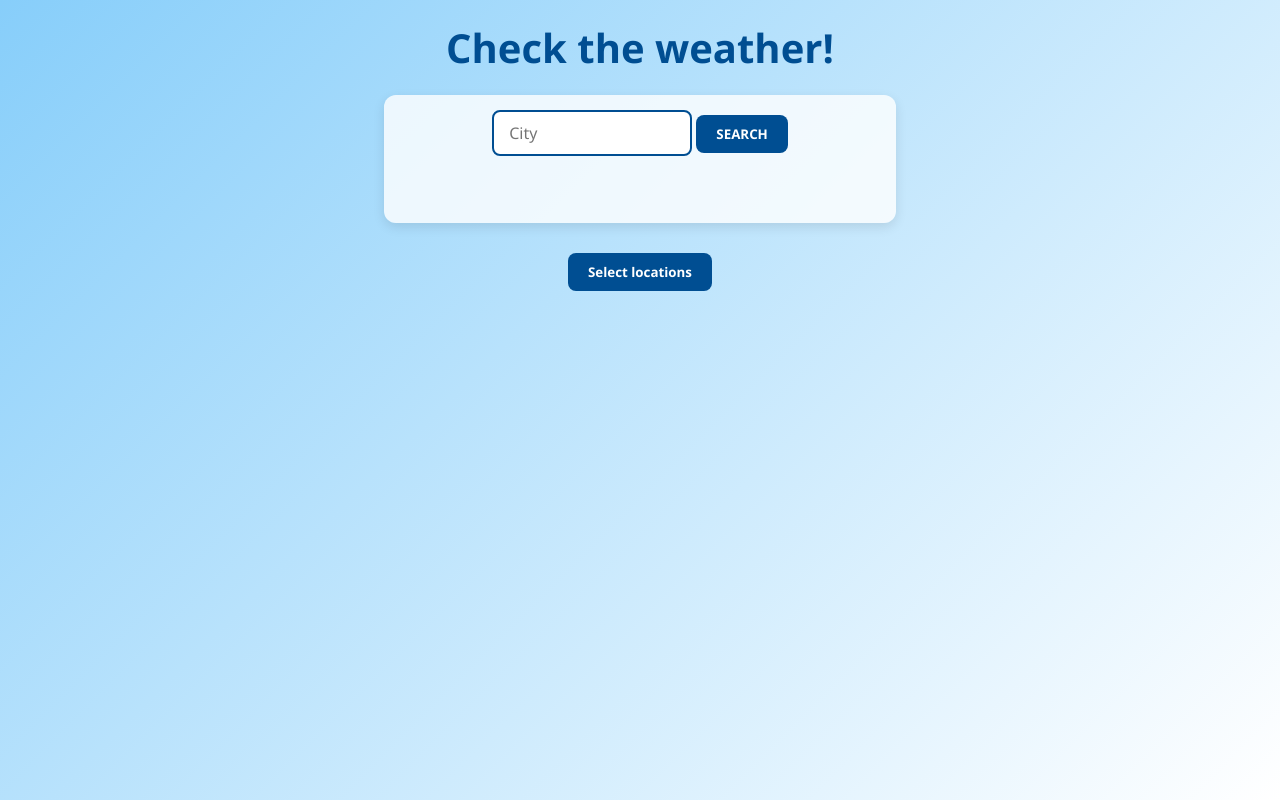
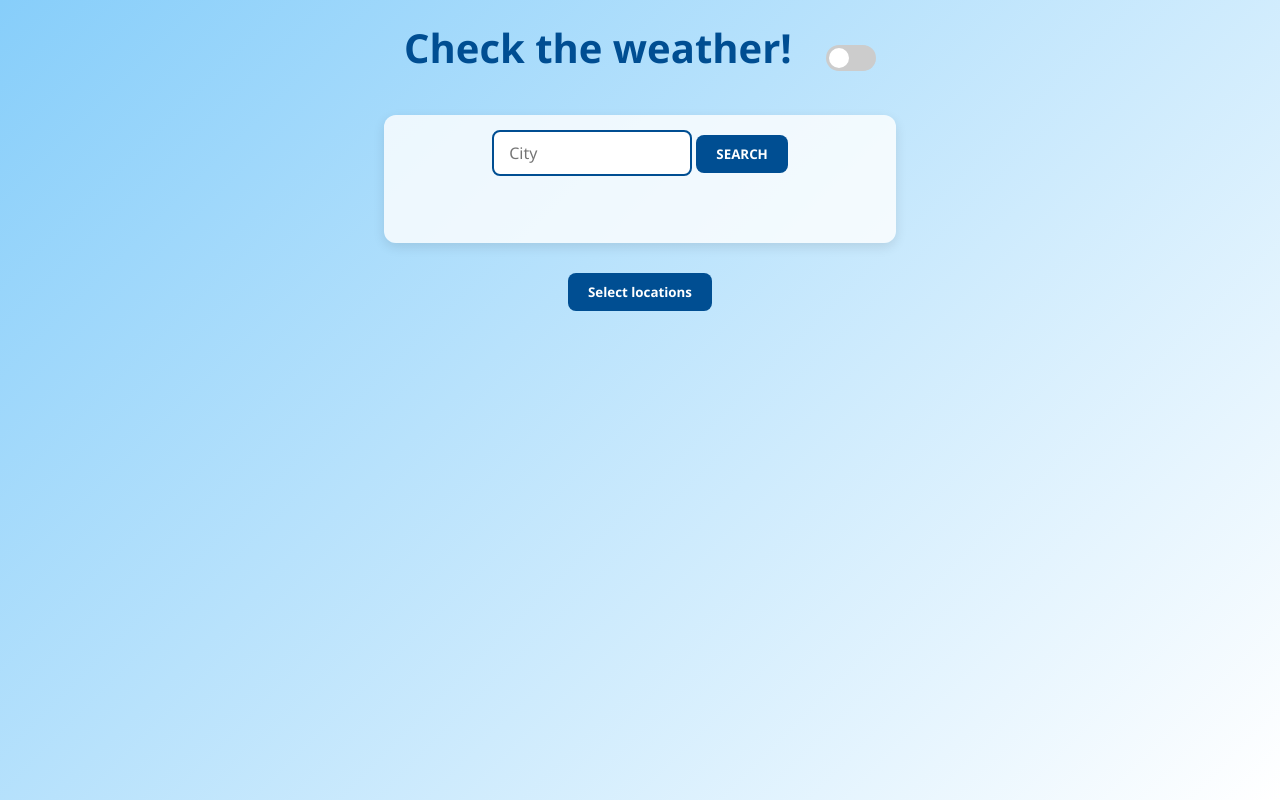
Before and after one commit to JuliaStrzemecka/Weather-app, a plain HTML site: page index.html in a window 1280 px wide. Drawn offline with Linux system fonts and the light colour scheme.

Commit message:
add toggle switch

```diff
--- a/index.html
+++ b/index.html
@@ -8,7 +8,13 @@
 </head>
 <body>
     <header>
-        <h2>Check the weather!</h2>
+        <div class="header-content">
+            <h2>Check the weather!</h2>
+            <label class="theme-switch">
+                <input type="checkbox" id="toggle-theme" />
+                <span class="slider"></span>
+            </label>
+        </div>
     </header>
 
     <main>
--- a/style.css
+++ b/style.css
@@ -16,8 +16,65 @@ body {
     color: #333;
 }
 
-header{
-    text-align: center;
+header {
+  width: 70svw;
+  display: flex;
+  justify-content: center;
+  margin-bottom: 20px;
+}
+
+.header-content {
+    margin: 0 auto;
+  width: 100%;
+  display: flex;
+  justify-content: space-between;
+  align-items: center;
+  padding: 0 20px;
+}
+
+.theme-switch {
+  display: inline-block;
+  position: relative;
+  width: 50px;
+  height: 26px;
+}
+
+.theme-switch input {
+  opacity: 0;
+  width: 0;
+  height: 0;
+}
+
+.slider {
+  position: absolute;
+  cursor: pointer;
+  background-color: #ccc;
+  border-radius: 26px;
+  top: 0;
+  left: 0;
+  right: 0;
+  bottom: 0;
+  transition: 0.4s;
+}
+
+.slider::before {
+  position: absolute;
+  content: "";
+  height: 20px;
+  width: 20px;
+  left: 3px;
+  bottom: 3px;
+  background-color: white;
+  border-radius: 50%;
+  transition: 0.4s;
+}
+
+input:checked + .slider {
+  background-color: #2196F3;
+}
+
+input:checked + .slider::before {
+  transform: translateX(24px);
 }
 
 /* Headline */
@@ -30,13 +87,14 @@ header h2 {
 #search-bar{
     width: 70svw;
     margin: 0 auto;
+    position: sticky;
 }
 
 /* Search bar */
 #search-bar form {
     display: flex;
     flex-direction: column;
-    align-items: center; /* to centrowanie inputa itd. */
+    align-items: center;
     justify-content: center;
     flex-wrap: wrap;
     gap: 10px;
@@ -226,6 +284,9 @@ header h2 {
 
 /*Responsibility*/
 @media (min-width: 992px) {
+    .header-content{
+        width: 40svw ;
+    }
     #search-bar{
         width: 40svw;
     }
```
